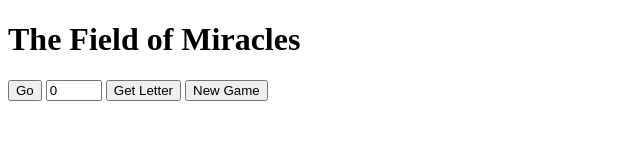
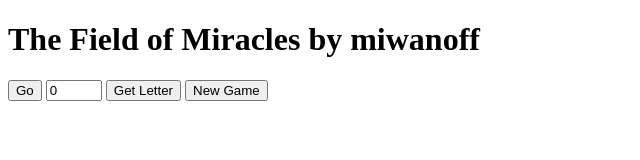
Before and after one commit to miwanoff/the-field-of-miracles_1, a plain HTML site: page index.html in a window 1280 px wide. Shown: the whole page, without its empty margins (0-640 px from the left). Drawn offline with Linux system fonts and the light colour scheme.

Commit message:
change h1

```diff
--- a/index.html
+++ b/index.html
@@ -6,7 +6,7 @@
     <title>Document</title>
   </head>
   <body>
-    <h1>The Field of Miracles</h1>
+    <h1>The Field of Miracles by miwanoff</h1>
     <button id="go">Go</button>
     <input type="number" id="letter_index" min="0" max="30" value="0" />
     <button id="get_letter">Get Letter</button>
```
